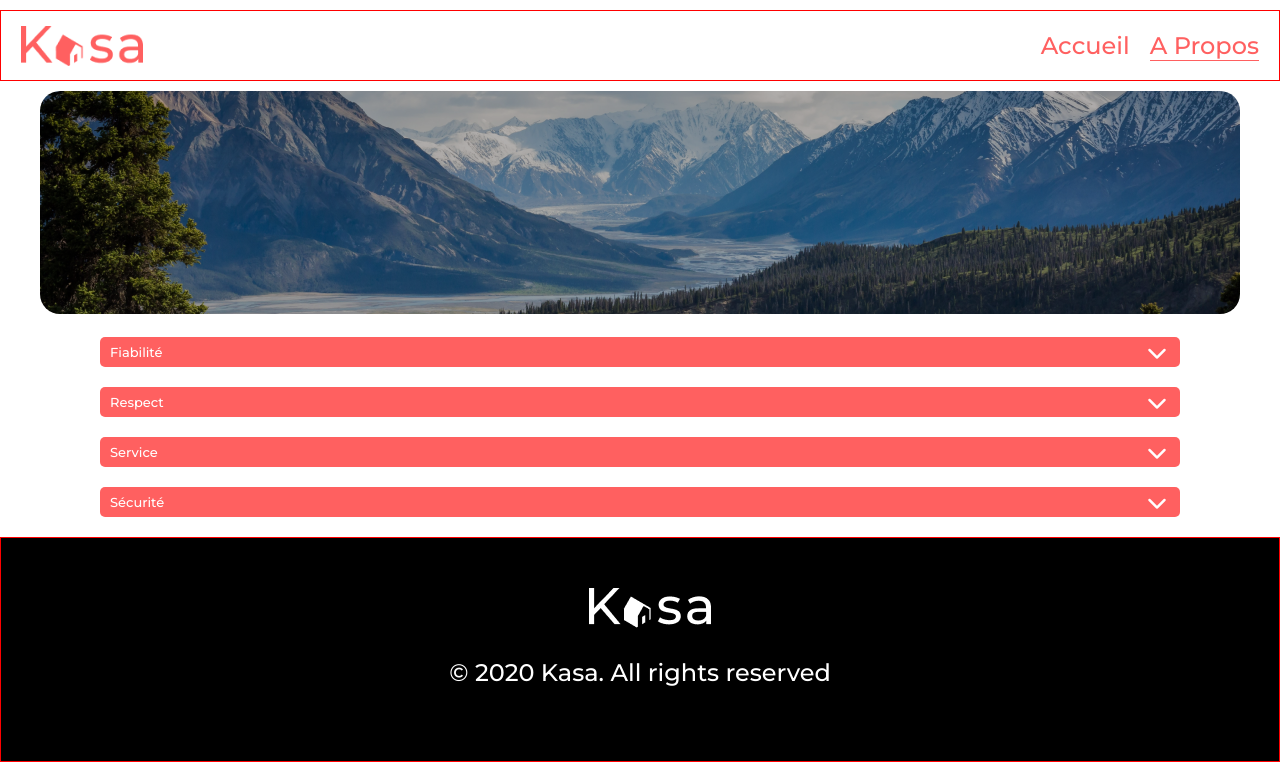
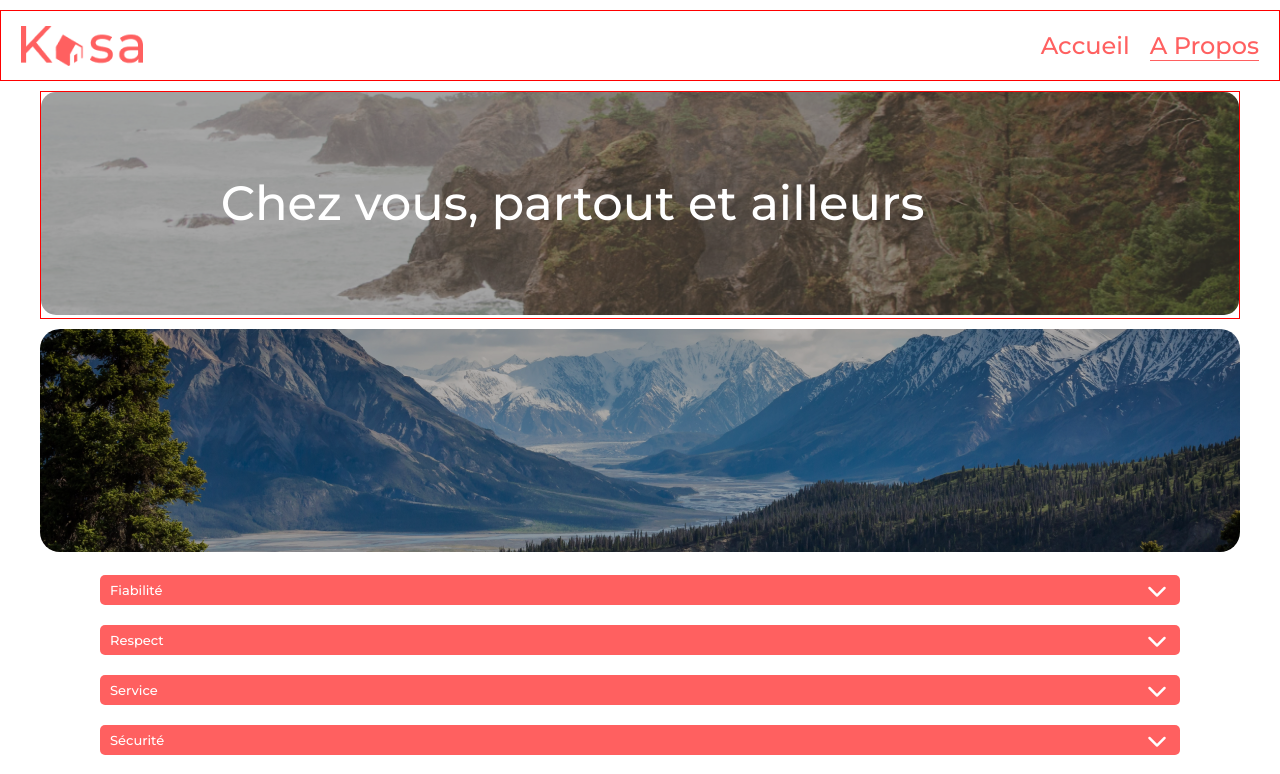
Before and after one commit to AurelieLescop/kasa, a React (Create React App) app: page /About in a window 1280 px wide. Shown: the top 774 px of the page. Built offline with nearby package versions, Linux system fonts and the light colour scheme.

Commit message:
suite session VF 2511

```diff
--- a/src/components/Banner.js
+++ b/src/components/Banner.js
@@ -3,7 +3,7 @@ import coverpicture from '../IMG_cover.png';
 function Banner() {
     return (
 <div className='banner'>
-<h1>Chez vous, <br className="break"/> partout et ailleurs</h1>
+<div className='h1title'><h1>Chez vous, <br className="break"/> partout et ailleurs</h1></div>
 <img src={coverpicture} className="banner_img" alt="photographie de paysage" />
 
 </div>
--- a/src/css/accomodation.scss
+++ b/src/css/accomodation.scss
@@ -103,16 +103,21 @@ h3 {
 
 .accomodation__collapse {
 display: flex;
-justify-content: space-around;
-// flex: 1;
+justify-content: space-between;
+flex: 2.1;
 }
 
 .collapse {
   flex: 1;
+  // margin-right: 10px;
 }
 
 .description p {
 height: 100%;
 }
 
+.spacer_10 {
+  width: 10px;
 }
+
+}
--- a/src/css/app.scss
+++ b/src/css/app.scss
@@ -27,6 +27,8 @@ body {
     height: 100%;
     width: 100%;
     color: #FF6060;
+    max-width: 1400px;
+    margin: auto;
 
     /* mettre en rem */
     /*border : 1px solid red;
--- a/src/css/collapse.scss
+++ b/src/css/collapse.scss
@@ -48,13 +48,13 @@
 // transition: max-height 0.2s ease-out;
 
 // overflow: hidden;
-// transition: height 200ms;
+transition: height 200ms;
 
 // position : relative;
 // top: 1;
 border-radius: 5px;
 
-animation: apparition 2.0s linear;
+// animation: apparition 2.0s linear;
 }
 
 .description div {
@@ -66,9 +66,6 @@ animation: apparition 2.0s linear;
     /* position: absolute; */
 
 }
-
-
-
 
 .menu {
     /* border: 1px solid black; */
--- a/src/pages/About.js
+++ b/src/pages/About.js
@@ -2,12 +2,14 @@ import Header from "../components/Header";
 import Footer from "../components/Footer";
 import Collapse from "../components/Collapse";
 import picture from "../IMG_about.png";
+import Banner from "../components/Banner";
 
 function About() {
   return (
     <div className="about">
       <Header />
       <main>
+        <Banner ></Banner>
         <img
           src={picture}
           className="picture_img"
--- a/src/pages/Accomodation.js
+++ b/src/pages/Accomodation.js
@@ -76,7 +76,9 @@ function Accomodation() {
                 <Ratingbar rating={datas.rating} />{" "}
               </div>
               <div className="host__presentation">
-                <div className="host__name">{datas.host.name} </div>
+                <pre className="host__name">
+                  {datas.host.name.replace(" ", "\n")}{" "}
+                </pre>
                 <img
                   src={datas.host.picture}
                   className="host__picture"
@@ -90,7 +92,7 @@ function Accomodation() {
             <Collapse label="Description">
               <p>{datas.description}</p>
             </Collapse>
-
+            <div className="spacer_10"></div>
             <Collapse label="Équipements">
               <div className="equipment">{equipments}</div>
             </Collapse>
```
